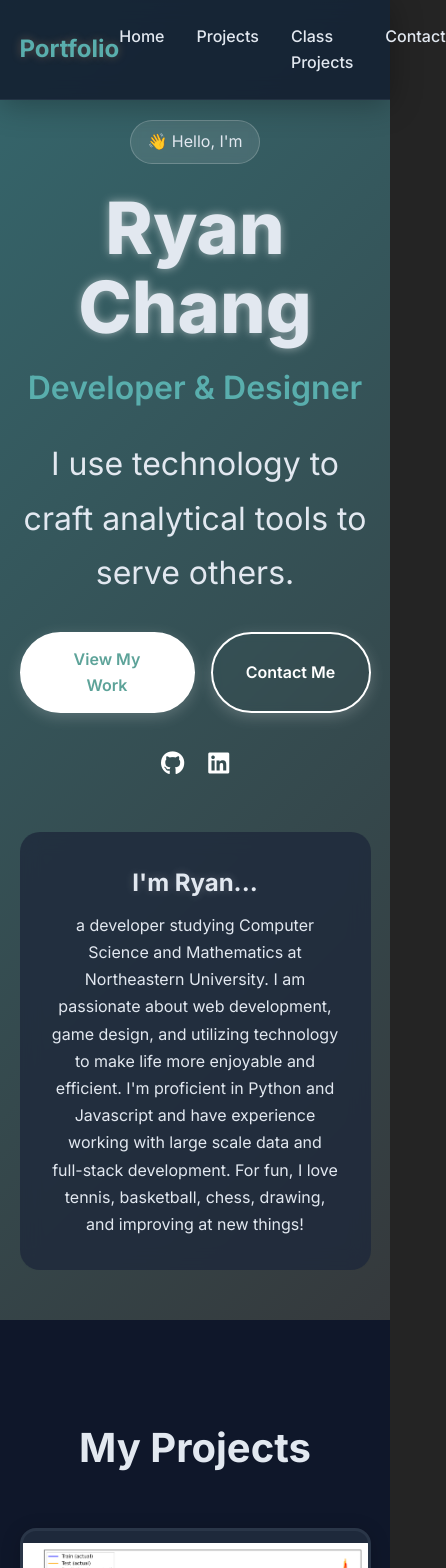
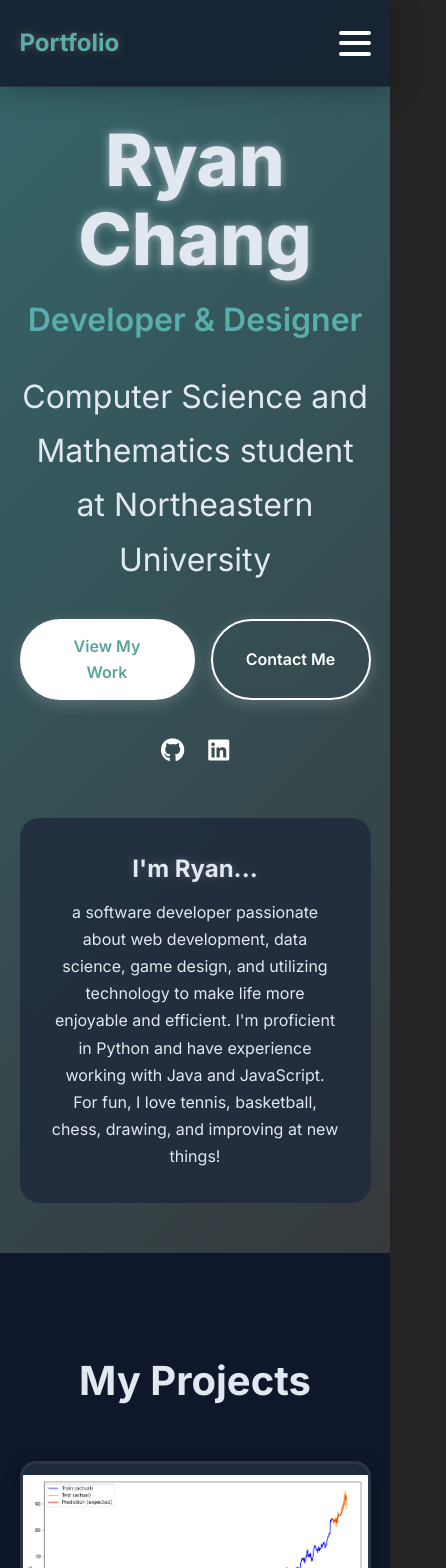
Before and after one commit to ryanjchang/Personal-Website, a React (Vite) app: page / in a window 390 px wide. Shown: the top 1568 px of the page, 446 px wide, since content can reach past the window. Built offline with nearby package versions, Linux system fonts and the light colour scheme.

Commit message:
added hamburger menu

```diff
--- a/src/App.css
+++ b/src/App.css
@@ -81,13 +81,35 @@ body{
   text-shadow: 0 0 10px rgba(244, 177, 114, 0.3);
 }
 
-.nav-links{
-  display: flex;
-  gap: 2rem;
-  list-style: none;
+.hamburger-menu{
+  display:none;
+  position: relative;
 }
 
-.nav-links a{
+.hamburger{
+  width: 2rem;
+  height: 2rem;
+  display: flex;
+  justify-content: space-around;
+  flex-flow: column nowrap;
+  z-index: 10;
+}
+
+.burger{
+  width: 2rem;
+  height: .25rem;
+  border-radius: 10px;
+  background-color: white;
+  transform-origin: 1px;
+  transition: all .3s linear;
+}
+
+.nav-links{
+  display: none;
+}
+
+.nav-links a,
+.hamburger-links{
   text-decoration: none;
   color: var(--text-color);
   font-weight: 500;
@@ -96,7 +118,8 @@ body{
   cursor: pointer;
 }
 
-.nav-links a::after{
+.nav-links a::after,
+.hamburger-links::after{
   content:"";
   position: absolute;
   bottom: -5px;
@@ -107,12 +130,39 @@ body{
   transition: width 0.3s ease;
 }
 
-.nav-links a:hover{
+.nav-links a:hover,
+.hamburger-links:hover{
   color: var(--accent-color);
 }
 
-.nav-links a:hover::after{
+.nav-links a:hover::after,
+.hamburger-links:hover::after{
   width: 100%;
+}
+
+@media (min-width: 768px) {
+  .nav-links{
+    display: flex;
+    gap: 2rem;
+    list-style: none;
+  }
+}
+
+@media (max-width: 767px) {
+  .hamburger-menu{
+    display:flex;
+  }
+}
+
+.hamburger-dropdown{
+  display: flex;
+  flex-direction: column;
+  gap: 1rem;
+  position: absolute;
+  top: calc(100% + 1.75rem);
+  right: 0;
+  padding: 1rem 1.5rem;
+  background-color: var(--nav-bg);
 }
 
 .hero{
--- a/src/components/Hero.jsx
+++ b/src/components/Hero.jsx
@@ -30,10 +30,6 @@ export const Hero = () => {
           initial="initial"
           animate="animate"
         >
-          <motion.div className="hero-badge">
-            <span> 👋 Hello, I'm </span>
-          </motion.div>
-
           <motion.h1
             className="glitch"
             variants={fadeInUp}
@@ -46,7 +42,7 @@ export const Hero = () => {
             Developer & Designer
           </motion.h2>
           <motion.p className="hero-description" variants={fadeInUp}>
-            I use technology to craft analytical tools to serve others.
+            Computer Science and Mathematics student at Northeastern University
           </motion.p>
 
           <motion.div className="cta-buttons" variants={staggerContainer}>
@@ -103,11 +99,9 @@ export const Hero = () => {
         }}
         >
           I'm Ryan...</h1>
-				<p className="about-description">a developer studying Computer Science and Mathematics at Northeastern University.
-        I am passionate about web development, game design, and utilizing technology to
-        make life more enjoyable and efficient.
-        I'm proficient in Python and Javascript and have experience working with large scale data
-        and full-stack development.
+				<p className="about-description">a software developer passionate about web development, data science, game design,
+          and utilizing technology to make life more enjoyable and efficient.
+        I'm proficient in Python and have experience working with Java and JavaScript.
         For fun, I love tennis, basketball, chess, drawing, and improving at new things!
         </p>
 			</div>
--- a/src/components/Navbar.jsx
+++ b/src/components/Navbar.jsx
@@ -1,4 +1,5 @@
 import { motion } from 'framer-motion';
+import { useState, useEffect, useRef } from 'react';
 
 const fadeInUp = {
     initial: {opacity: 0, y:20 },
@@ -13,6 +14,64 @@ const staggerContainer = {
     },
 };
 
+const links = {"Home": {reference: "#home"},
+                    "Projects":{reference: "#projects"},
+                    "Class Projects": {reference: "#class-projects"},
+                     "Contact": {reference: "#contact"}
+                     };
+export function Hamburger(){
+    return (
+        <>
+            <div className='hamburger'>
+                <div className='burger burger1'></div>
+                <div className='burger burger2'></div>
+                <div className='burger burger3'></div>
+            </div>
+        </>
+    )
+}
+export function ToggleMenu() {
+    // I think what we want to do is we have a use ref which stores if we can see the menu or not, bc that doesn't re render
+    // we also want to have a useeffect which re-renders the buttons visuals based on if menu is visible
+    const [isVisible, setIsVisible] = useState(false);
+    const menuRef = useRef(null);
+    const toggleMenu = () => {
+        console.log(`toggled from ${isVisible}`)
+        setIsVisible(!isVisible);
+    };
+
+    useEffect(() => {
+        const handleClickOutside = (event) => {
+            if (menuRef.current && !menuRef.current.contains(event.target)) {
+                setIsVisible(false);
+            }
+        };
+        if (isVisible) {
+            // event, function
+            document.addEventListener('mousedown', handleClickOutside);
+        }
+
+        // clean up
+        return () => {
+            document.removeEventListener('mousedown', handleClickOutside);
+        };
+    }, [isVisible]) // dependency (updates when isvisible changes)
+
+    return (
+        <div className="hamburger-menu" ref={menuRef}>
+            <div onClick={toggleMenu}>
+                <Hamburger/>
+            </div>
+            {isVisible && (
+            <div className='hamburger-dropdown'>
+                {Object.entries(links).map(([label, {reference}]) => (
+                    <a className='hamburger-links' href={reference}>{label}</a>
+                ))}
+            </div>
+            )}
+        </div>
+    )
+}
 
 export const Navbar = () => {
     return (
@@ -28,6 +87,8 @@ export const Navbar = () => {
         whileTap={{scale: 0.95}}
         >Portfolio</motion.div>
 
+
+        {/* Computer view */}
         <motion.ul className="nav-links"
         variants={staggerContainer}
         initial="initial"
@@ -63,6 +124,15 @@ export const Navbar = () => {
             </motion.li>
 
         </motion.ul>
+        {/* Mobile view */}
+
+        {/* Hamburger icon
+            Dropdown links on click
+            hide the other ones until clicked
+            add event listener in javascript
+        */}
+        <ToggleMenu/>
+
     </motion.nav>
     );
 };
```
